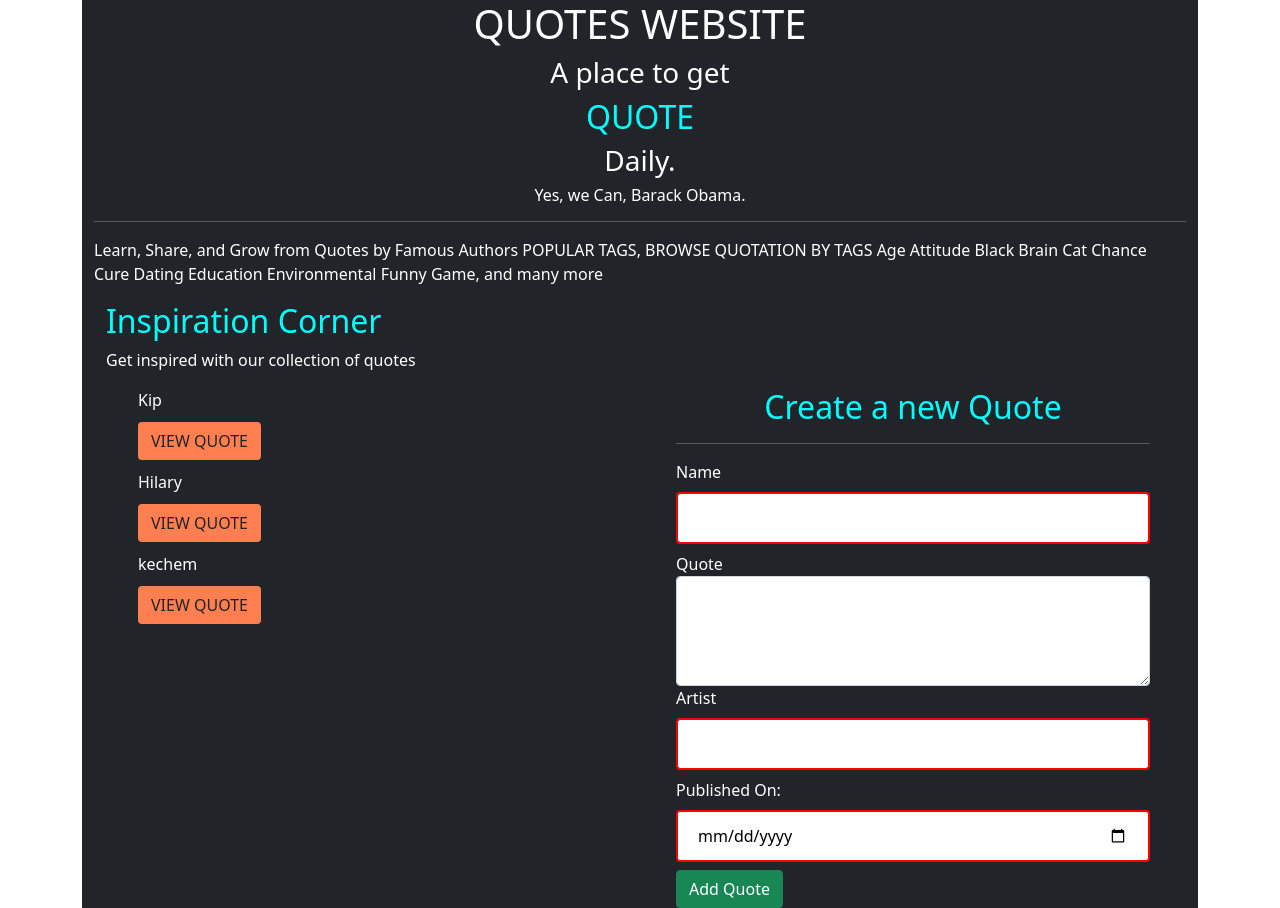
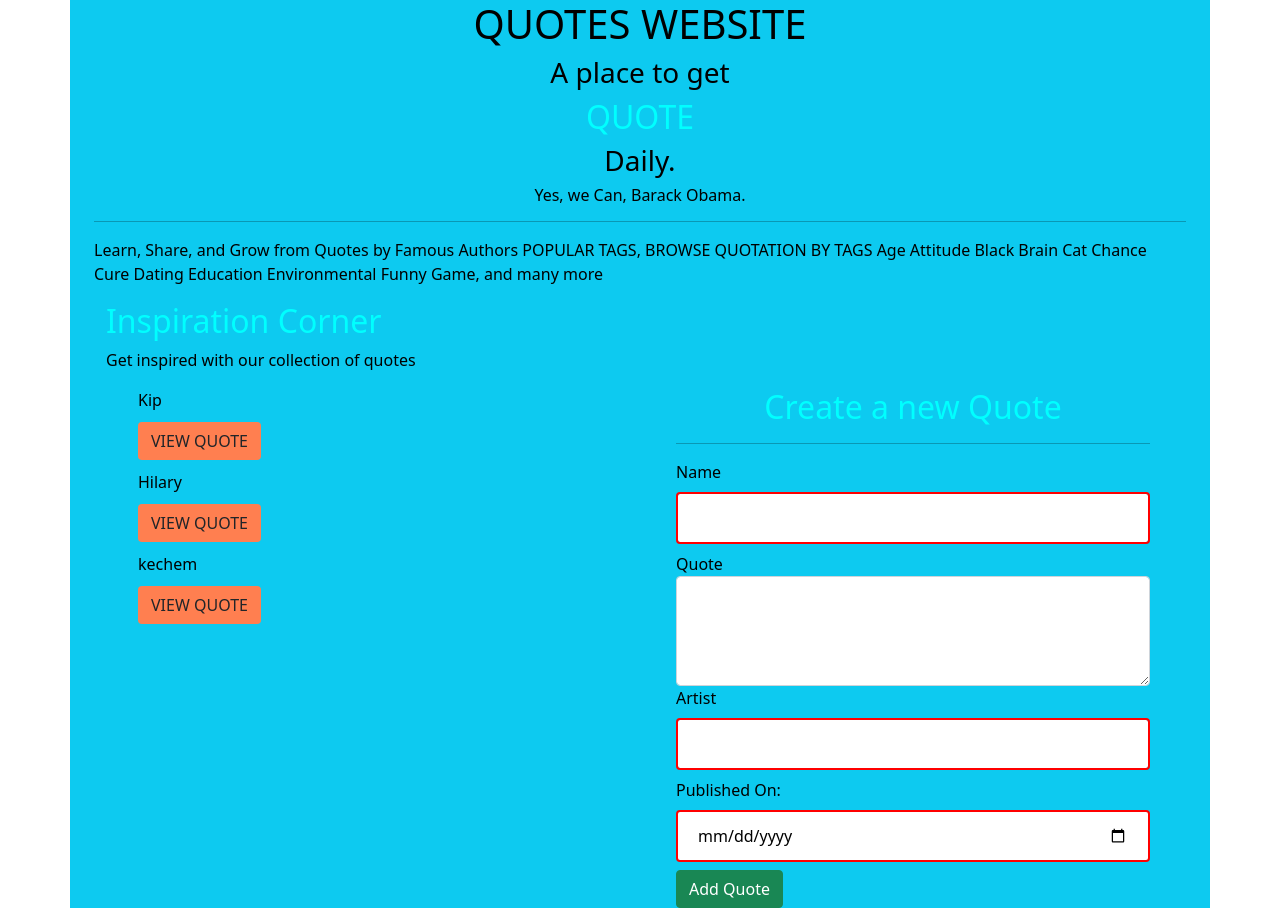
Before and after one commit to Hillary-Kechem/quote-web, an Angular app: page / in a window 1280 px wide. Built offline with nearby package versions, Linux system fonts and the light colour scheme.

Commit message:
final commit

```diff
--- a/angular.json
+++ b/angular.json
@@ -101,9 +101,6 @@
             ],
             "scripts": []
           }
-        },
-        "deploy": {
-          "builder": "angular-cli-ghpages:deploy"
         }
       }
     }
--- a/src/app/quote-description/quote-description.component.html
+++ b/src/app/quote-description/quote-description.component.html
@@ -14,7 +14,9 @@
           <h2>Number of likes:</h2>
 
           <button class= "btn btn-success"(click)="likeButtonClick()">Like</button>
-          {{numberOfLikes}} |<button class="btn btn-danger"(click)="dislikeButtonClick()">Dislike</button>
+          {{numberOfLikes}}
+
+          <button class="btn btn-danger"(click)="dislikeButtonClick()">Dislike</button>
           {{numberOfDislikes}}
         </div>
         <button (click)= 'quoteComplete(true)' >Delete quote</button>
--- a/src/app/quote-description/quote-description.component.ts
+++ b/src/app/quote-description/quote-description.component.ts
@@ -28,6 +28,7 @@ export class QuoteDescriptionComponent implements OnInit {
 
 
 
+
     constructor() { }
 
     ngOnInit(): void {
--- a/src/app/quote/quote.component.html
+++ b/src/app/quote/quote.component.html
@@ -1,5 +1,5 @@
-<div class="container">
-  <div class="container-fluid bg-dark text-white">
+<div class="container bg-info text-black">
+  <div class="container-fluid">
     <div class="jumbotron">
         <h1 class="text-center">QUOTES WEBSITE</h1>
         <h3 class="text-center">A place to get</h3>
@@ -33,3 +33,4 @@
         <app-quote-form (addQuote)="addNewQuote($event)"></app-quote-form>
       </div>
 </div>
+</div>
```
Also changed, not shown: src/app/quote/quote.component.css (line endings or trailing spaces), 1 other file (tests, documents, lock files or other folders).
